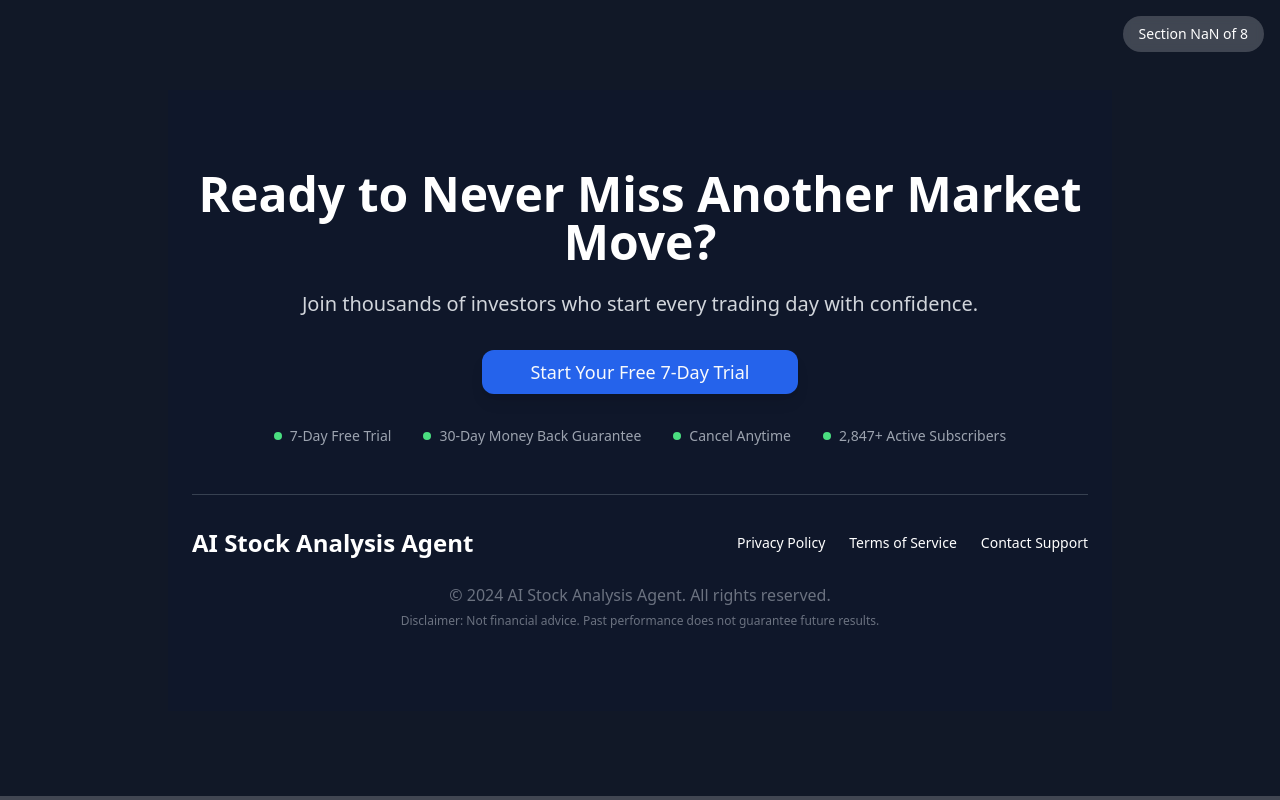
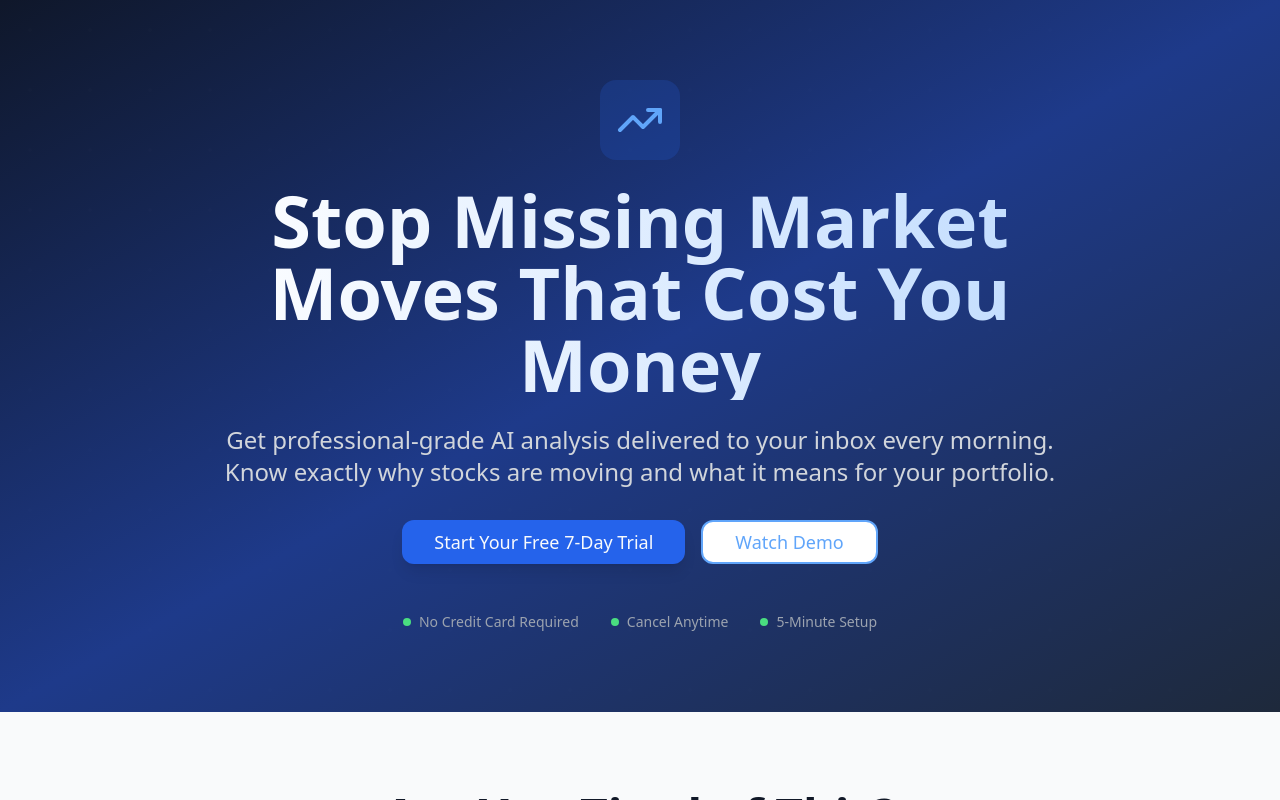
Before and after one commit to guillemangulo/stock-analysis-leads-now, a React (Vite) app: page / in a window 1280 px wide. Shown: the top 800 px of the page. Built offline with nearby package versions, Linux system fonts and the light colour scheme.

Commit message:
Reverted to commit 2f6f2f8b5ac18c5cef0e0db33527ce7cfef9c239

```diff
--- a/src/components/FixedCameraLayout.tsx
+++ /dev/null
@@ -1,100 +0,0 @@
-
-import React from 'react';
-import { useFixedCameraScroll } from '@/hooks/useFixedCameraScroll';
-import Hero from './Hero';
-import Problem from './Problem';
-import Solution from './Solution';
-import Features from './Features';
-import Testimonials from './Testimonials';
-import Pricing from './Pricing';
-import FAQ from './FAQ';
-import Footer from './Footer';
-
-const FixedCameraLayout = () => {
-  const { scrollProgress, currentSection } = useFixedCameraScroll();
-
-  // Create enough scroll height for all sections
-  const scrollHeight = '800vh'; // 8 sections * 100vh each
-
-  const renderCurrentContent = () => {
-    switch (currentSection) {
-      case 0:
-        return <Hero />;
-      case 1:
-        return (
-          <div className="fixed inset-0 z-10">
-            <Hero />
-            <div className="absolute inset-0 bg-black/50 flex items-center justify-center">
-              <Problem />
-            </div>
-          </div>
-        );
-      case 2:
-        return (
-          <div className="fixed inset-0 z-10">
-            <div className="absolute inset-0 bg-black/70 flex items-center justify-center">
-              <Solution />
-            </div>
-          </div>
-        );
-      case 3:
-        return (
-          <div className="fixed inset-0 z-10 bg-gray-50 flex items-center justify-center">
-            <Features />
-          </div>
-        );
-      case 4:
-        return (
-          <div className="fixed inset-0 z-10 bg-white flex items-center justify-center">
-            <Testimonials />
-          </div>
-        );
-      case 5:
-        return (
-          <div className="fixed inset-0 z-10 bg-gradient-to-br from-blue-900 to-slate-900 flex items-center justify-center">
-            <Pricing />
-          </div>
-        );
-      case 6:
-        return (
-          <div className="fixed inset-0 z-10 bg-gray-50 flex items-center justify-center">
-            <FAQ />
-          </div>
-        );
-      case 7:
-      default:
-        return (
-          <div className="fixed inset-0 z-10 bg-gray-900 flex items-center justify-center">
-            <Footer />
-          </div>
-        );
-    }
-  };
-
-  return (
-    <div className="relative">
-      {/* Scroll height container */}
-      <div style={{ height: scrollHeight }} className="relative">
-        {/* Fixed camera viewport */}
-        <div className="fixed inset-0 overflow-hidden">
-          {renderCurrentContent()}
-        </div>
-
-        {/* Progress indicator */}
-        <div className="fixed top-4 right-4 z-50 bg-white/20 backdrop-blur-sm rounded-full px-4 py-2 text-white text-sm">
-          Section {currentSection + 1} of 8
-        </div>
-
-        {/* Scroll progress bar */}
-        <div className="fixed bottom-0 left-0 right-0 h-1 bg-white/20 z-50">
-          <div
-            className="h-full bg-blue-500 transition-all duration-300"
-            style={{ width: `${scrollProgress * 100}%` }}
-          />
-        </div>
-      </div>
-    </div>
-  );
-};
-
-export default FixedCameraLayout;
--- a/src/hooks/useFixedCameraScroll.tsx
+++ /dev/null
@@ -1,30 +0,0 @@
-
-import { useEffect, useState } from 'react';
-
-export const useFixedCameraScroll = () => {
-  const [scrollProgress, setScrollProgress] = useState(0);
-  const [currentSection, setCurrentSection] = useState(0);
-
-  useEffect(() => {
-    const handleScroll = () => {
-      const scrollTop = window.scrollY;
-      const windowHeight = window.innerHeight;
-      const docHeight = document.documentElement.scrollHeight - windowHeight;
-
-      const progress = scrollTop / docHeight;
-      setScrollProgress(progress);
-
-      // Determine current section based on scroll progress
-      const totalSections = 8; // Hero, Problem, Solution, Features, Testimonials, Pricing, FAQ, Footer
-      const sectionProgress = progress * totalSections;
-      setCurrentSection(Math.floor(sectionProgress));
-    };
-
-    window.addEventListener('scroll', handleScroll);
-    handleScroll(); // Initialize
-
-    return () => window.removeEventListener('scroll', handleScroll);
-  }, []);
-
-  return { scrollProgress, currentSection };
-};
--- a/src/pages/Index.tsx
+++ b/src/pages/Index.tsx
@@ -1,10 +1,24 @@
 
-import FixedCameraLayout from "@/components/FixedCameraLayout";
+import Hero from "@/components/Hero";
+import Problem from "@/components/Problem";
+import Solution from "@/components/Solution";
+import Features from "@/components/Features";
+import Testimonials from "@/components/Testimonials";
+import Pricing from "@/components/Pricing";
+import FAQ from "@/components/FAQ";
+import Footer from "@/components/Footer";
 
 const Index = () => {
   return (
     <div className="min-h-screen">
-      <FixedCameraLayout />
+      <Hero />
+      <Problem />
+      <Solution />
+      <Features />
+      <Testimonials />
+      <Pricing />
+      <FAQ />
+      <Footer />
     </div>
   );
 };
```
